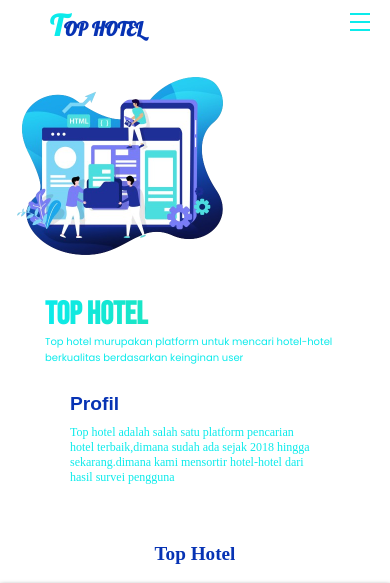
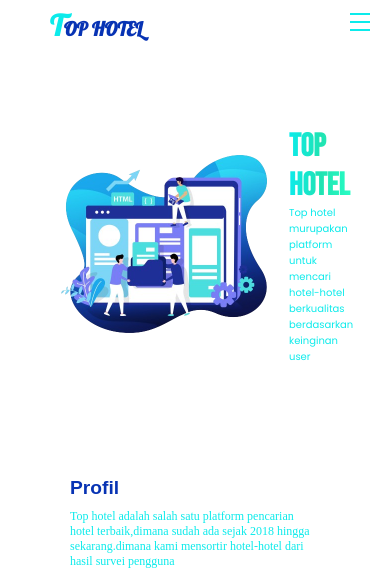
Before and after one commit to maghfur26/submision-dicoding, a plain HTML site: page index.html in a window 390 px wide. Shown: the top 583 px of the page. Drawn offline with Linux system fonts and the light colour scheme.

Commit message:
fix height img

```diff
--- a/style.css
+++ b/style.css
@@ -290,12 +290,12 @@
         font-size: 10px;
     }
 
-    .container {
-        flex-direction: column;
+    .container-profil {
+        height: 40vh;
     }
 
     .content-hero{
-        height: 40vh;
+        height: 50vh;
     }
 
     .svg-wave {
```
